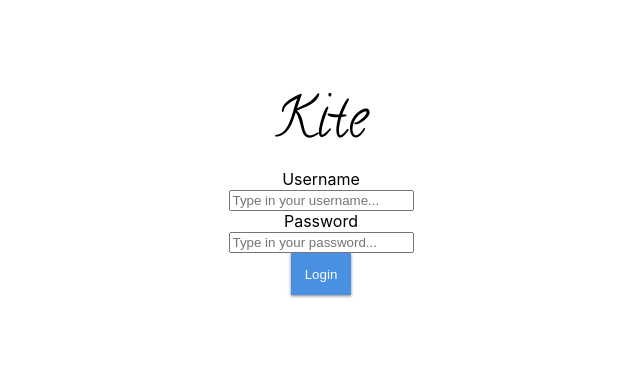
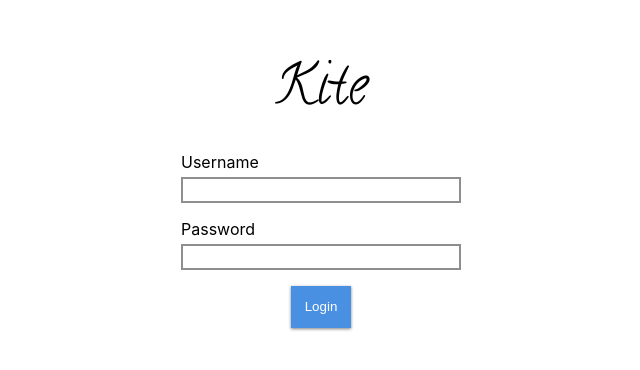
Before and after one commit to popastefan10/kite, a React (Create React App) app: page / in a window 1280 px wide. Shown: the part 212-582 px from the top of the page, without its empty margins (319-959 px from the left). Built offline with nearby package versions, Linux system fonts and the light colour scheme.

Commit message:
User input styling

```diff
--- /dev/null
+++ b/src/components/LoginForm.css
@@ -0,0 +1,41 @@
+:root {
+  --user-input-container-width: 280px;
+  --user-input-margin: 1em; /* margin between user inputs */
+  --user-input-title-margin: 0.3em; /* margin between title and actual input */
+}
+
+/* Contains user inputs and login button */
+.login-form-container {
+  display: flex;
+  flex-direction: column;
+  align-content: center;
+  justify-content: center;
+}
+
+/* Contains all types of user input */
+.user-input-container {
+  width: var(--user-input-container-width);
+  margin-left: auto;
+  margin-right: auto;
+}
+
+/* Used for any type of user input */
+.user-input {
+  display: flex;
+  flex-direction: column;
+  margin-top: var(--user-input-margin);
+  margin-bottom: var(--user-input-margin);
+}
+
+/* Input titles */
+.user-input p {
+  text-align: left;
+  /* margin-top: var(--user-input-title-margin); */
+  margin-bottom: var(--user-input-title-margin);
+}
+
+.user-input input {
+  line-height: 1.5em;
+  border: 2px solid #8e8e8e;
+  border-radius: 0;
+}
--- a/src/components/LoginForm.js
+++ b/src/components/LoginForm.js
@@ -1,17 +1,18 @@
 import React from "react";
+import "./LoginForm.css";
 
 class LoginForm extends React.Component {
   render() {
     return (
-      <div>
-        <div className={"user-input"}>
-          <div className={"username-input"}>
+      <div className={"login-form-container"}>
+        <div className={"user-input-container"}>
+          <div className={"user-input username-input"}>
             <p>Username</p>
-            <input type={"text"} placeholder={"Type in your username..."} />
+            <input type={"text"} />
           </div>
-          <div className={"password-input"}>
+          <div className={"user-input password-input"}>
             <p>Password</p>
-            <input type={"password"} placeholder={"Type in your password..."} />
+            <input type={"password"} />
           </div>
         </div>
 
--- a/src/components/Title.js
+++ b/src/components/Title.js
@@ -3,7 +3,7 @@ import "./Title.css"
 
 class Title extends React.Component {
   render() {
-    let className = this.props.className + " title";
+    let className = this.props.className || "" + " title";
 
     return (
       <div className={className} style={this.props.style}>
```
